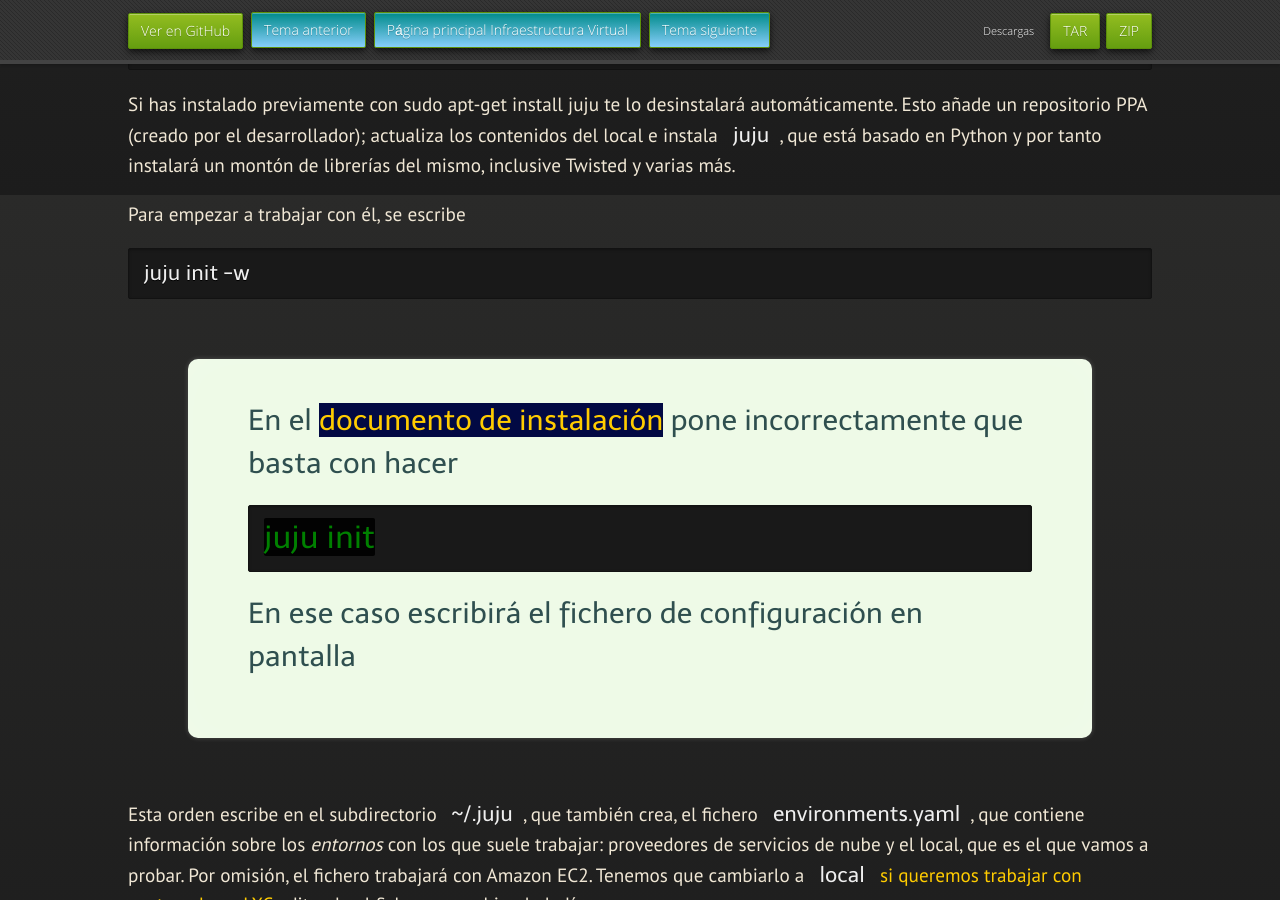
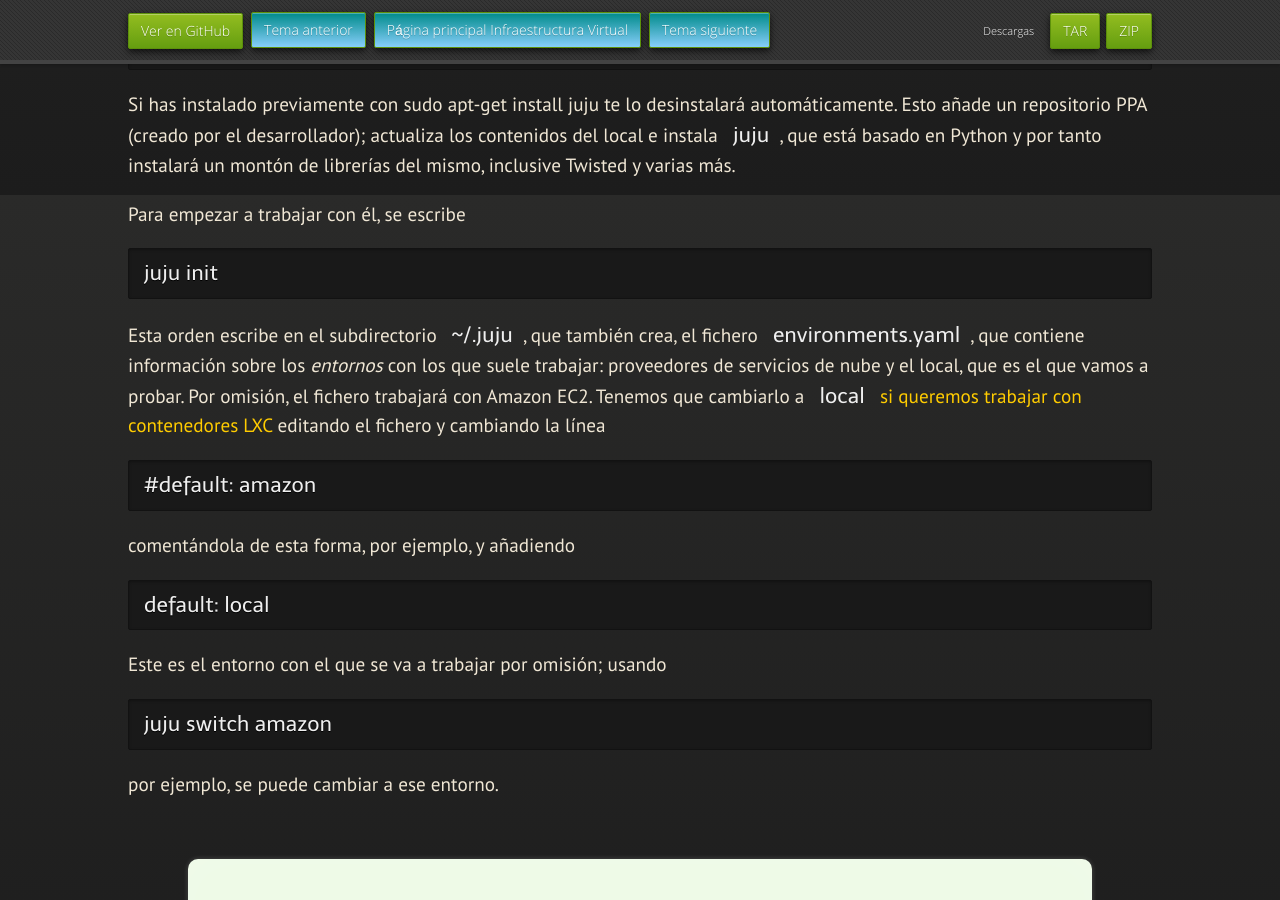
Before and after one commit to JJ/IV, a Jekyll site: the page built from documentos/temas/Contenedores.md, in a window 1280 px wide and 900 px high, scrolled down 7905 px. Built offline with Jekyll 4.4.1, drawn with Linux system fonts in a browser that asks for light colours; nearby versions of some CDN libraries; some web fonts are replaced.

Commit message:
Sync documentos/temas/Contenedores.md and  from master to gh-pages

```diff
--- a/documentos/temas/Contenedores.md
+++ b/documentos/temas/Contenedores.md
@@ -277,19 +277,7 @@ librerías del mismo, inclusive Twisted y varias más.
 
 Para empezar a trabajar con él, se escribe
 
-	juju init -w
-
-<div class='nota' markdown='1'>
-
-En el
-[documento de instalación](https://juju.ubuntu.com/docs/getting-started.html)
-pone incorrectamente que basta con hacer
-
 	juju init
-
-En ese caso escribirá el fichero de configuración en pantalla
-
-</div>
 
 Esta orden escribe en el subdirectorio `~/.juju`, que también crea, el
 fichero `environments.yaml`, que contiene información sobre los
```
